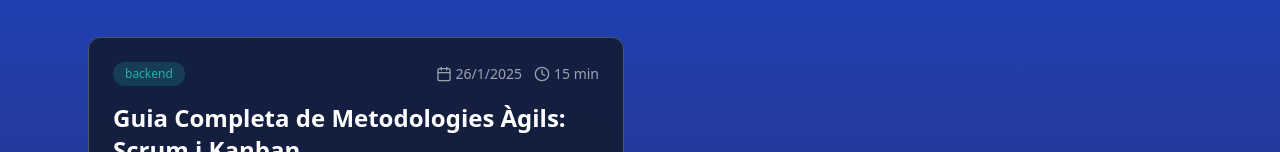
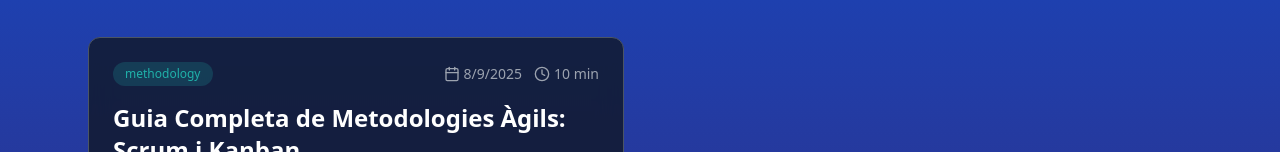
Before and after one commit to janaigutierrez/portfolio, a React (Vite) app: page /blog in a window 1280 px wide. Shown: the part 415-567 px from the top of the page. Built offline with nearby package versions, Linux system fonts and the light colour scheme.

Commit message:
content fix

```diff
--- a/src/data/blogs/blogPosts.js
+++ b/src/data/blogs/blogPosts.js
@@ -74,9 +74,7 @@ export const getPostBySlug = (slug, lang = 'ca') => {
 
 export const getAllPosts = (lang = 'ca') => {
   const allBlogs = [metodologiesAgils]
-  const posts = allBlogs.map(blog => getBlogContent(blog, lang))
-  console.log('🔍 Posts generats:', posts)  // <-- AFEGEIX AIXÒ
-  return posts
+  return allBlogs.map(blog => getBlogContent(blog, lang))
 }
 
 export const categories = [
--- a/src/data/blogs/metodologies-agils.js.js
+++ b/src/data/blogs/metodologies-agils.js.js
@@ -1,25 +1,16 @@
 export const metodologiesAgils = {
     id: 'metodologies-agils',
-    category: 'backend',
-    code: 'PM01',
-
-    metadata: {
-        difficulty: 'intermediate',
-        priority: 'high',
-        estimatedTime: '15 min',
-        status: 'published',
-        tags: ['agile', 'scrum', 'kanban', 'management', 'projects'],
-        relatedBlogs: [],
-        version: '1.0',
-        lastUpdate: '2025-01-26'
-    },
+    category: 'methodology',
+    tags: ['agile', 'scrum', 'kanban', 'management', 'projects'],
+    publishedAt: '2025-10-22',
+    featured: true,
 
     content: {
         ca: {
             title: 'Guia Completa de Metodologies Àgils: Scrum i Kanban',
             slug: 'metodologies-agils',
             excerpt: 'Descobreix com aplicar metodologies àgils als teus projectes. Aprèn Scrum, Kanban, sprints, backlogs i totes les eines per treballar de forma eficient.',
-            readTime: '15 min',
+            readTime: '10 min',
             content: `
 # 1. Què és Agile?
 
@@ -283,7 +274,7 @@ Analitzar constantment mètriques i optimitzar el flux
             title: 'Guía Completa de Metodologías Ágiles: Scrum y Kanban',
             slug: 'metodologies-agils',
             excerpt: 'Descubre cómo aplicar metodologías ágiles a tus proyectos. Aprende Scrum, Kanban, sprints, backlogs y todas las herramientas para trabajar de forma eficiente.',
-            readTime: '15 min',
+            readTime: '10 min',
             content: `
 # 1. ¿Qué es Agile?
 
@@ -547,7 +538,7 @@ Analizar constantemente métricas y optimizar el flujo
             title: 'Complete Guide to Agile Methodologies: Scrum and Kanban',
             slug: 'metodologies-agils',
             excerpt: 'Discover how to apply agile methodologies to your projects. Learn Scrum, Kanban, sprints, backlogs and all the tools to work efficiently.',
-            readTime: '15 min',
+            readTime: '10 min',
             content: `
 # 1. What is Agile?
 
```
